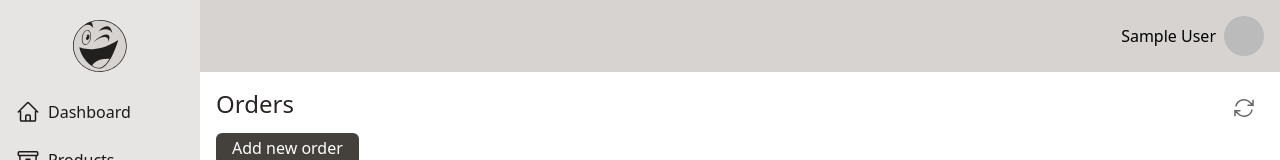
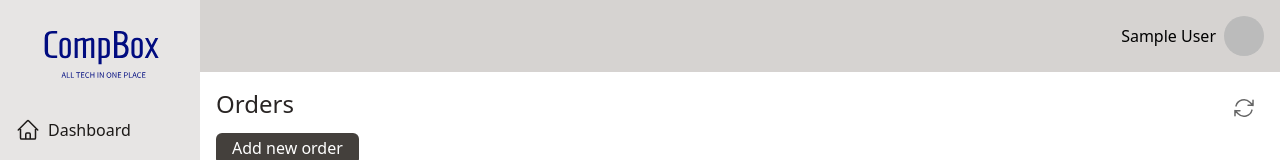
Before and after one commit to yuriiserd/compbox-ecommerce-admin, a Next.js app: page /orders in a window 1280 px wide. Shown: the top 160 px of the page. Built offline with nearby package versions, Linux system fonts and the light colour scheme; no server answers; sample sign-in values are in the browser's storage.

Commit message:
Update logo size in Nav component

```diff
--- a/components/Nav.tsx
+++ b/components/Nav.tsx
@@ -34,7 +34,7 @@ export default function Nav() {
           <span></span>
         </button>
       <Link href={'/'} className="flex items-center py-5 gap-4 flex-col">
-        <Image src={logo} width={55} height={55} alt="logo"/>
+        <Image src={logo} width={140} height={55} alt="logo"/>
         {/* <small className="text-xs text-center"></small> */}
       </Link>
       <nav>
```
Also changed, not shown: public/logo.svg.
